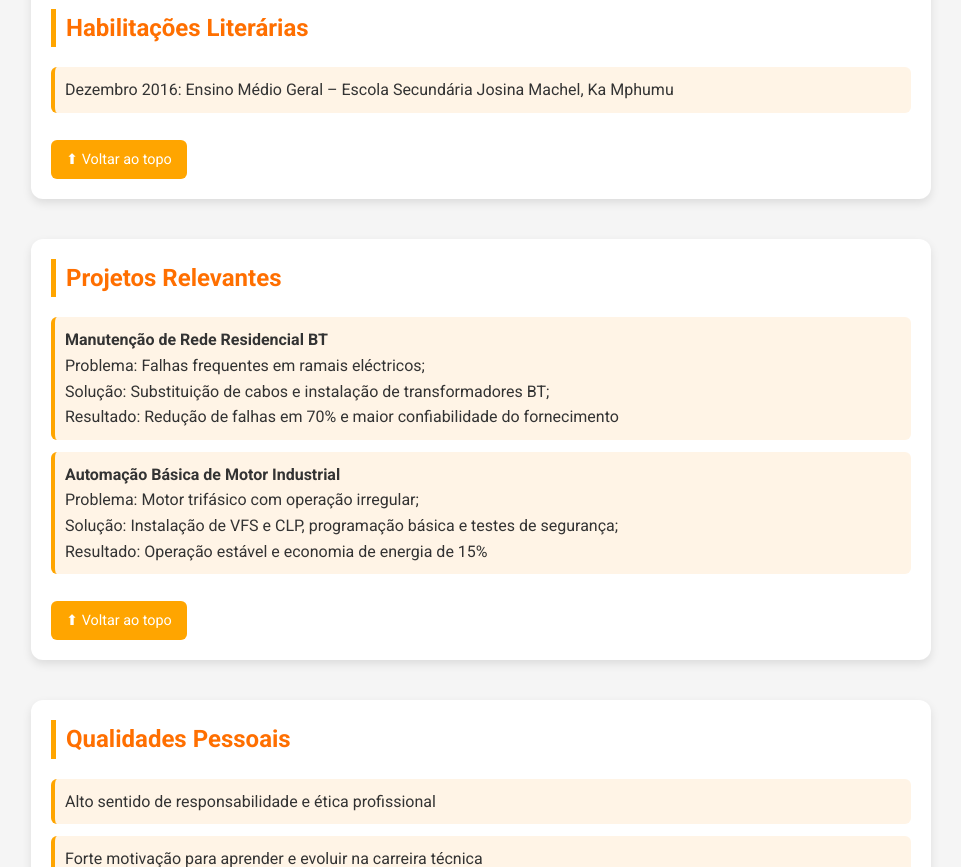
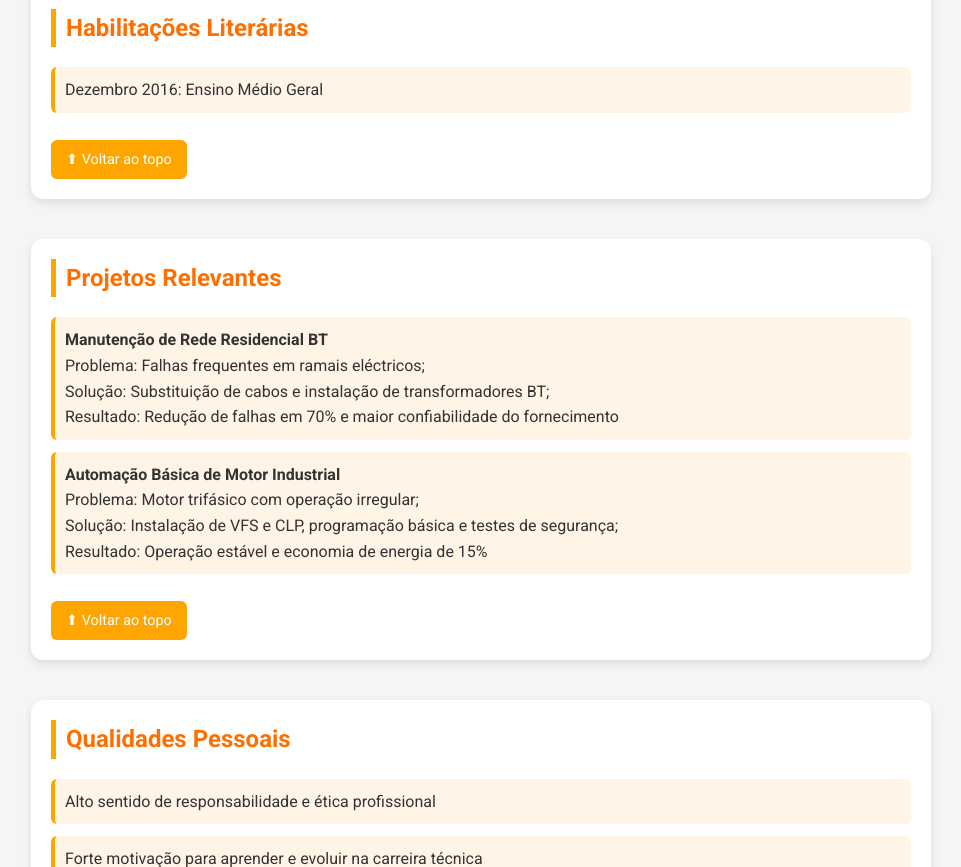
Before and after one commit to santostsope23/Santos, a plain HTML site: page index.html in a window 1280 px wide. Shown: the part 1912-2779 px from the top of the page, without its empty margins (159-1120 px from the left). Drawn offline with Linux system fonts and the light colour scheme.

Commit message:
index.html

```diff
--- a/index.html
+++ b/index.html
@@ -172,7 +172,7 @@
     </ul>
     <h2>Habilitações Literárias</h2>
     <ul>
-      <li>Dezembro 2016: Ensino Médio Geral – Escola Secundária Josina Machel, Ka Mphumu</li>
+      <li>Dezembro 2016: Ensino Médio Geral</li>
     </ul>
     <a class="top-btn" href="#top">⬆ Voltar ao topo</a>
   </section>
```
